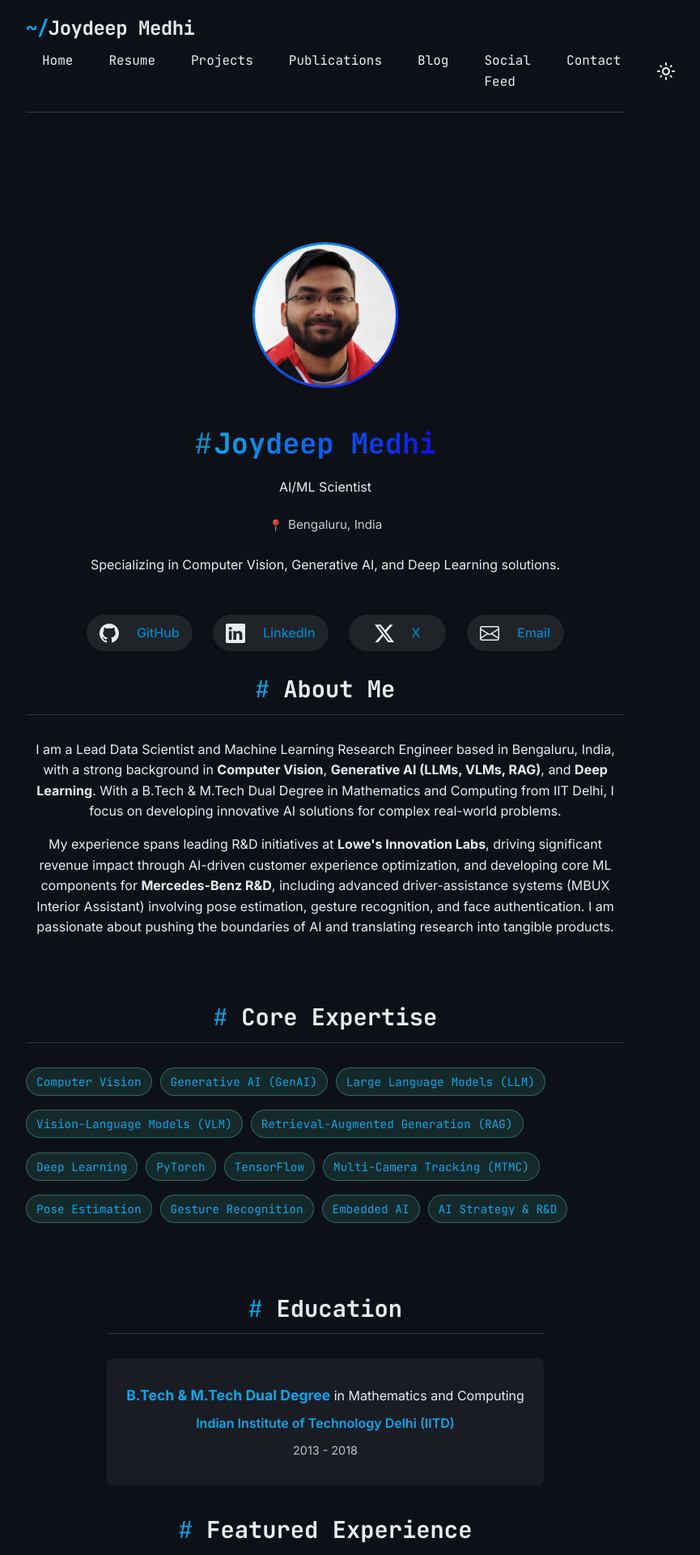
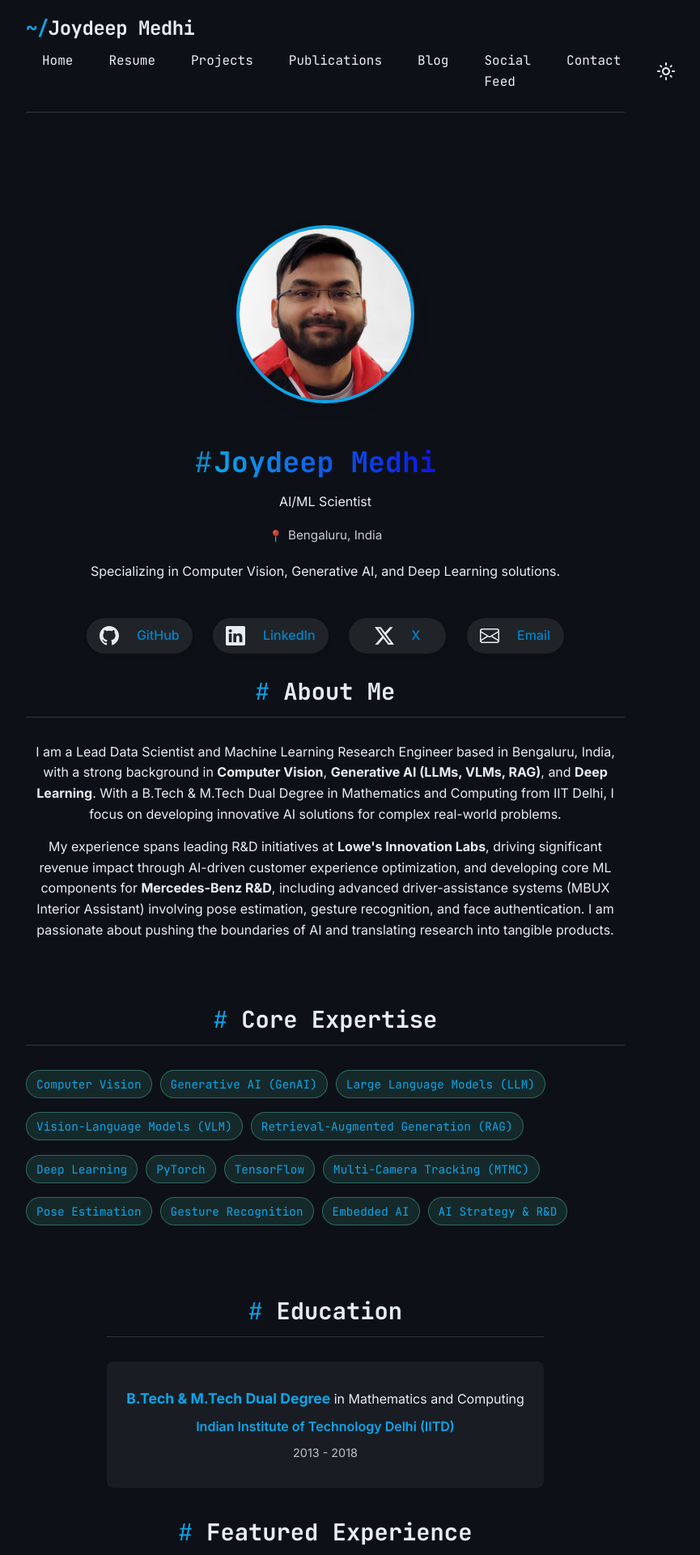
Before and after one commit to joydeepmedhi/joydeepmedhi.github.io, a Jekyll site: the page built from index.md, in a window 1280 px wide. Shown: the top 1920 px of the page at 81% size, without its empty margins (238-1103 px from the left). Built offline with Jekyll 4.4.1, drawn with Linux system fonts in a browser that asks for light colours.

Commit message:
fix: reduce hero/profile gap, add multi-format favicon for better browser support

```diff
--- a/_layouts/default.html
+++ b/_layouts/default.html
@@ -20,7 +20,9 @@
   <meta name="twitter:site" content="@{{ site.twitter_username }}">
   <title>{% if page.title %}{{ page.title }} | {{ site.title }}{% else %}{{ site.title }}{% endif %}</title>
   <link rel="canonical" href="{{ site.url }}{{ page.url }}">
-  <link rel="icon" href="{{ '/favicon.ico' | relative_url }}">
+  <link rel="icon" type="image/svg+xml" href="{{ '/favicon.svg' | relative_url }}">
+<link rel="icon" type="image/png" href="{{ '/favicon.png' | relative_url }}">
+<link rel="icon" type="image/x-icon" href="{{ '/favicon.ico' | relative_url }}">
   <link rel="apple-touch-icon" href="{{ '/apple-touch-icon.png' | relative_url }}">
   <link rel="stylesheet" href="{{ '/assets/css/main.css' | relative_url }}">
   <link rel="preconnect" href="https://fonts.googleapis.com">
--- a/_sass/_base.scss
+++ b/_sass/_base.scss
@@ -182,14 +182,14 @@
   flex-direction: column;
   align-items: center;
   justify-content: center;
-  margin-top: 2.5rem;
-  margin-bottom: 2.5rem;
+  margin-top: 1.2rem;
+  margin-bottom: 1.2rem;
 }
 .hero-content {
   display: flex;
   flex-direction: column;
   align-items: center;
-  gap: 0.6rem;
+  gap: 0.3rem;
 }
 
 .animate-text {
@@ -244,24 +244,26 @@
   }
 }
 .profile-pic {
-  width: 180px;
-  height: 180px;
+  width: 220px;
+  height: 220px;
   border-radius: 50%;
   object-fit: cover;
-  margin-bottom: 1.5rem;
-  box-shadow: 0 4px 12px rgba(0,0,0,0.12);
-  border: 3px solid transparent;
+  margin-bottom: 2rem;
+  box-shadow: 0 6px 18px rgba(0,0,0,0.15);
+  border: 4px solid $accent-color;
   background-origin: border-box;
   background-clip: content-box, border-box;
   background-image: linear-gradient(to bottom, transparent, transparent),
-                    linear-gradient(135deg, $accent-color, adjust-hue($accent-color, 40deg));
+    linear-gradient(135deg, $accent-color, adjust-hue($accent-color, 40deg));
   transition: transform 0.3s ease, box-shadow 0.3s ease;
+  display: block;
 
   &:hover {
-    transform: scale(1.03);
-    box-shadow: 0 6px 16px rgba(0,0,0,0.15);
+    transform: scale(1.04);
+    box-shadow: 0 10px 28px rgba(0,0,0,0.18);
   }
 }
+
 // Social links styling
 .social-links-container {
   display: flex;
@@ -361,9 +363,9 @@
     gap: 0.3rem;
   }
   .profile-pic {
-    width: 150px;
-    height: 150px;
-    margin-bottom: 1rem;
+    width: 160px;
+    height: 160px;
+    margin-bottom: 1.2rem;
   }
   .social-links-container {
     gap: 0.5rem;
@@ -389,9 +391,9 @@
     gap: 0.25rem;
   }
   .profile-pic {
-    width: 100px;
-    height: 100px;
-    margin-bottom: 0.8rem;
+    width: 85px;
+    height: 85px;
+    margin-bottom: 0.7rem;
   }
   .animate-text {
     font-size: 1.8rem;
```
Also changed, not shown: favicon.png (added), favicon.svg.
